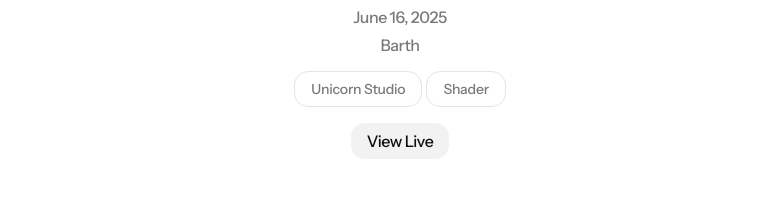
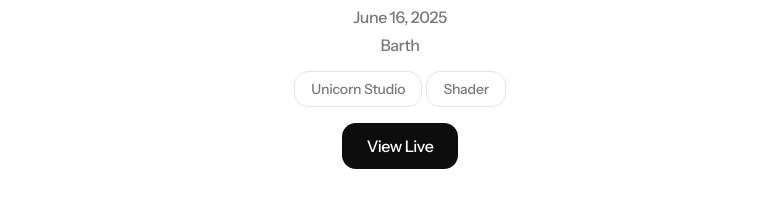
Before and after one commit to barthkosi/portfolio, a React (Vite) app: page /explorations/glass in a window 1280 px wide. Shown: the part 203-400 px from the top of the page, without its empty margins (240-1023 px from the left). Built offline with nearby package versions, Linux system fonts and the light colour scheme.

Commit message:
feat(Post): integrate Button component and enhance paragraph rendering for media elements

```diff
--- a/src/pages/Post.tsx
+++ b/src/pages/Post.tsx
@@ -5,6 +5,7 @@ import Head from '../components/Head';
 import Card from '../components/Card';
 import { getPostBySlug, getContent, ContentItem, ContentType } from '../lib/content';
 import React from 'react';
+import Button from '@/components/Button';
 
 interface PostProps {
     type: ContentType;
@@ -87,14 +88,12 @@ export default function Post({ type }: PostProps) {
                             ))}
                         </div>
                         {post.buttonText && post.buttonLink && (
-                            <a
+                            <Button
                                 href={post.buttonLink}
-                                target="_blank"
-                                rel="noopener noreferrer"
-                                className="label-m px-4 py-2 rounded-xl bg-[var(--background-secondary)] text-[var(--content-primary)] hover:bg-[var(--background-tertiary)] transition-colors"
+                                openInNewTab
                             >
                                 {post.buttonText}
-                            </a>
+                            </Button>
                         )}
                     </div>
                 </div>
@@ -102,13 +101,23 @@ export default function Post({ type }: PostProps) {
                 <article className="w-full max-w-[640px]">
                     <ReactMarkdown
                         components={{
-                            p: (props) => <p className="blog-text mb-4 lg:mb-6 text-[var(--content-primary)]" {...props} />,
+                            p: ({ children, ...rest }) => {
+                                // Check if paragraph contains only media (figures) — skip wrapper to avoid double margin
+                                const childArray = React.Children.toArray(children);
+                                const isMediaOnly = childArray.length > 0 && childArray.every(
+                                    child => React.isValidElement(child) && (child as React.ReactElement<any>).type === 'figure'
+                                );
+                                if (isMediaOnly) return <>{children}</>;
+                                return <p className="blog-text mb-4 lg:mb-6 text-[var(--content-primary)]" {...rest}>{children}</p>;
+                            },
                             a: (props) => <a className="blog-text mb-4 lg:mb-6 text-[var(--content-link)] hover:text-[var(--content-link-hover)] transition-colors" {...props} />,
                             img: (props) => {
                                 const src = props.src || '';
+                                const alt = props.alt || '';
                                 // Detect video file extensions
                                 if (src.match(/\.(mp4|webm|mov)(\?.*)?$/i)) {
                                     return (
+                                        <figure className="mb-4 lg:mb-6">
                                             <MediaWrapper aspectRatio="16/9" type="video">
                                                 <video
                                                     src={src}
@@ -119,11 +128,14 @@ export default function Post({ type }: PostProps) {
                                                     playsInline
                                                 />
                                             </MediaWrapper>
+                                            {alt && <figcaption className="label-s text-[var(--content-tertiary)] mt-2">{alt}</figcaption>}
+                                        </figure>
                                     );
                                 }
                                 // Detect Cloudinary video player embeds
                                 if (src.includes('player.cloudinary.com/embed')) {
                                     return (
+                                        <figure className="mb-4 lg:mb-6">
                                             <MediaWrapper aspectRatio="16/9" type="video">
                                                 <iframe
                                                     src={src}
@@ -132,12 +144,17 @@ export default function Post({ type }: PostProps) {
                                                     allowFullScreen
                                                 />
                                             </MediaWrapper>
+                                            {alt && <figcaption className="label-s text-[var(--content-tertiary)] mt-2">{alt}</figcaption>}
+                                        </figure>
                                     );
                                 }
                                 return (
+                                    <figure className="mb-4 lg:mb-6">
                                         <MediaWrapper aspectRatio="3/2" type="image">
                                             <img className="w-full h-auto block" {...props} />
                                         </MediaWrapper>
+                                        {alt && <figcaption className="label-s text-[var(--content-tertiary)] mt-2">{alt}</figcaption>}
+                                    </figure>
                                 );
                             },
                             h1: (props) => <h1 className="h3 mb-4 lg:mb-6 text-[var(--content-primary)]" {...props} />,
```
Lines whose indentation alone changed are shown as unchanged.
